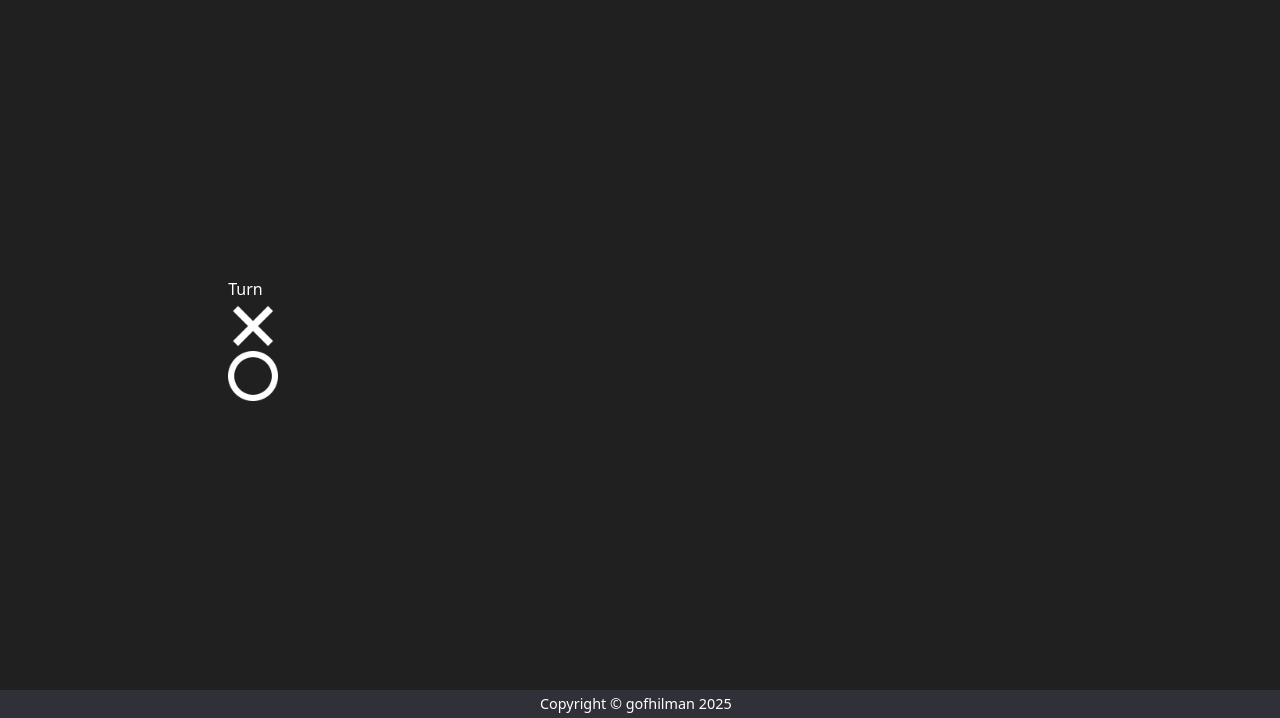
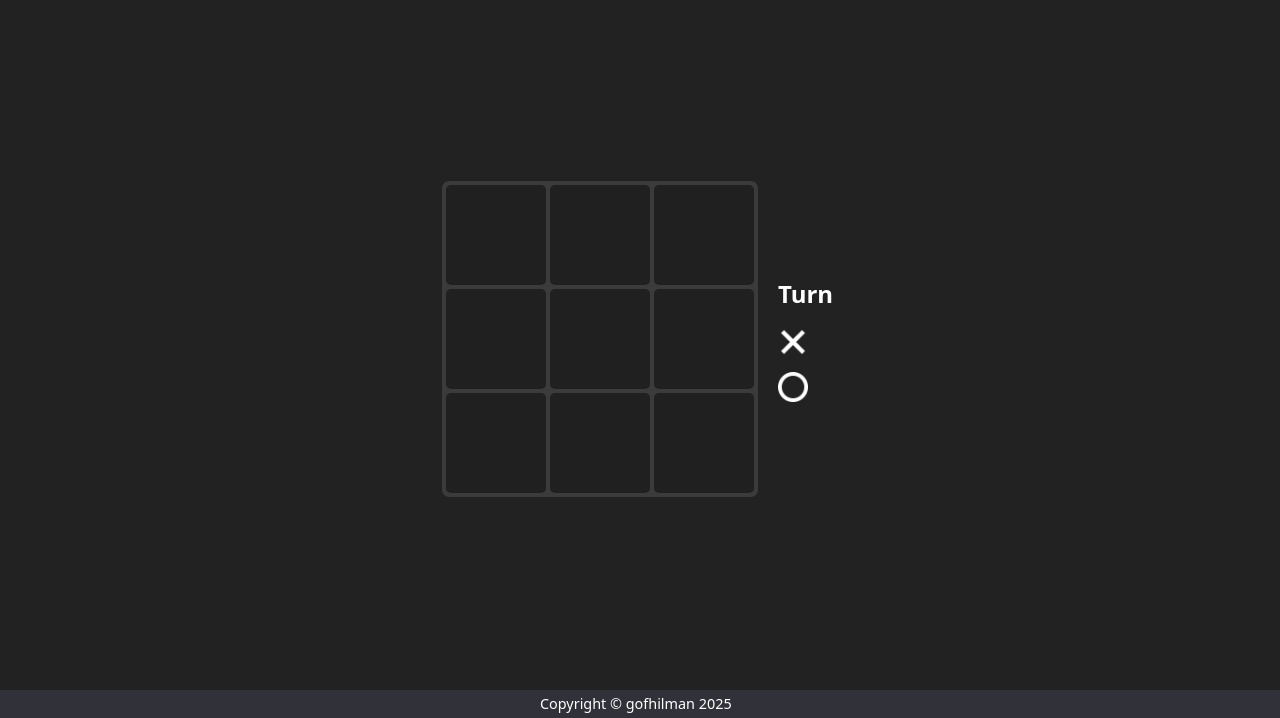
Before and after one commit to gofhilman/tic-tac-toe, a plain HTML site: page index.html in a window 1280 px wide. Shown: the part 82-800 px from the top of the page. Drawn offline with Linux system fonts and the light colour scheme.

Commit message:
Complete styling the page

```diff
--- a/css/styles.css
+++ b/css/styles.css
@@ -1,5 +1,6 @@
 :root {
     line-height: 1.5;
+    --base-color: rgba(32, 32, 32, 0.99);
     --bg-darker-color: rgba(25, 25, 25, 0.975);
     --bg-alt-color: rgba(59, 59, 72, 0.619);
     --highlight-color: rgba(98, 97, 97, 0.395);
@@ -36,7 +37,7 @@ body {
     justify-content: space-between;
     align-items: center;
     color: white;
-    background-color: rgba(0, 0, 0, 0.874);
+    background-color: var(--base-color);
 }
 
 header {
@@ -51,10 +52,6 @@ h1 {
     line-height: 50px;
     font-size: 1.5rem;
     font-weight: 600;
-}
-
-main {
-    width: clamp(60ch, 75%, 90ch);
 }
 
 dialog {
@@ -117,6 +114,71 @@ button:hover {
     color: var(--bg-darker-color);
 }
 
+button:focus {
+    outline: none;
+}
+
+#announcement {
+    width: max-content;
+    padding: 20px 50px;
+}
+
+#announcement div {
+    display: flex;
+    flex-direction: column;
+    align-items: center;
+}
+
+main {
+    width: max(320px, 80%);
+    display: flex;
+    flex-wrap: wrap;
+    justify-content: center;
+    align-items: center;
+    gap: 20px;
+}
+
+.gameboard {
+    width: 316px;
+    border-radius: 7px;
+    background-color: var(--highlight-color);
+    display: flex;
+    flex-wrap: wrap;
+    justify-content: center;
+    align-items: center;
+    gap: 4px;
+    padding: 4px;
+}
+
+.grid {
+    width: 100px;
+    height: 100px;
+    background-color: var(--base-color);
+    border-radius: 5px;
+}
+
+.info {
+    display: grid;
+    grid-template-columns: max-content max-content;
+    row-gap: 15px;
+    column-gap: 30px;
+}
+
+.turn {
+    grid-column: 1 / 3;
+    font-size: 1.5rem;
+    font-weight: 600;
+}
+
+.name {
+    font-size: 1.4rem;
+    font-weight: 500;
+}
+
+.mark {
+    width: 30px;
+}
+
 footer {
     background-color: var(--bg-alt-color);
     width: 100%;
--- a/index.html
+++ b/index.html
@@ -28,7 +28,12 @@
                 </div>
             </form>
         </dialog>
-        <div class="container">
+        <dialog id="announcement">
+            <div>
+                <p><span></span> wins!</p>
+                <button id="repeat">Play again</button>
+            </div>
+        </dialog>
         <div class="gameboard">
             <div class="grid"></div>
             <div class="grid"></div>
@@ -45,15 +50,10 @@
                 <div>Turn</div>
                 <div id="turn-number"></div>
             </div>
-                <div class="player">
+            <img src="icons/red-cross.png" alt="Cross mark" class="mark">
             <p class="name" id="player-one-name"></p>
-                    <img src="icons/red-cross.png" alt="Cross mark" class="mark">
-                </div>
-                <div class="player">
+            <img src="icons/rec.png" alt="Circle mark" class="mark">
             <p class="name" id="player-two-name"></p>
-                    <img src="icons/rec.png" alt="Circle mark" class="mark">
-                </div>
-            </div>
         </div>
     </main>
     <footer>Copyright &copy; gofhilman 2025</footer>
--- a/script.js
+++ b/script.js
@@ -66,3 +66,4 @@ hilman = ticTacToe.createPlayer('Hilman','x');
 fikry = ticTacToe.createPlayer('Fikry', 'o');
 game = ticTacToe.createGameboard([hilman, fikry]);
 // document.querySelector("#name-form").showModal();
+// document.querySelector("#announcement").showModal();
```
Lines whose indentation alone changed are shown as unchanged.
